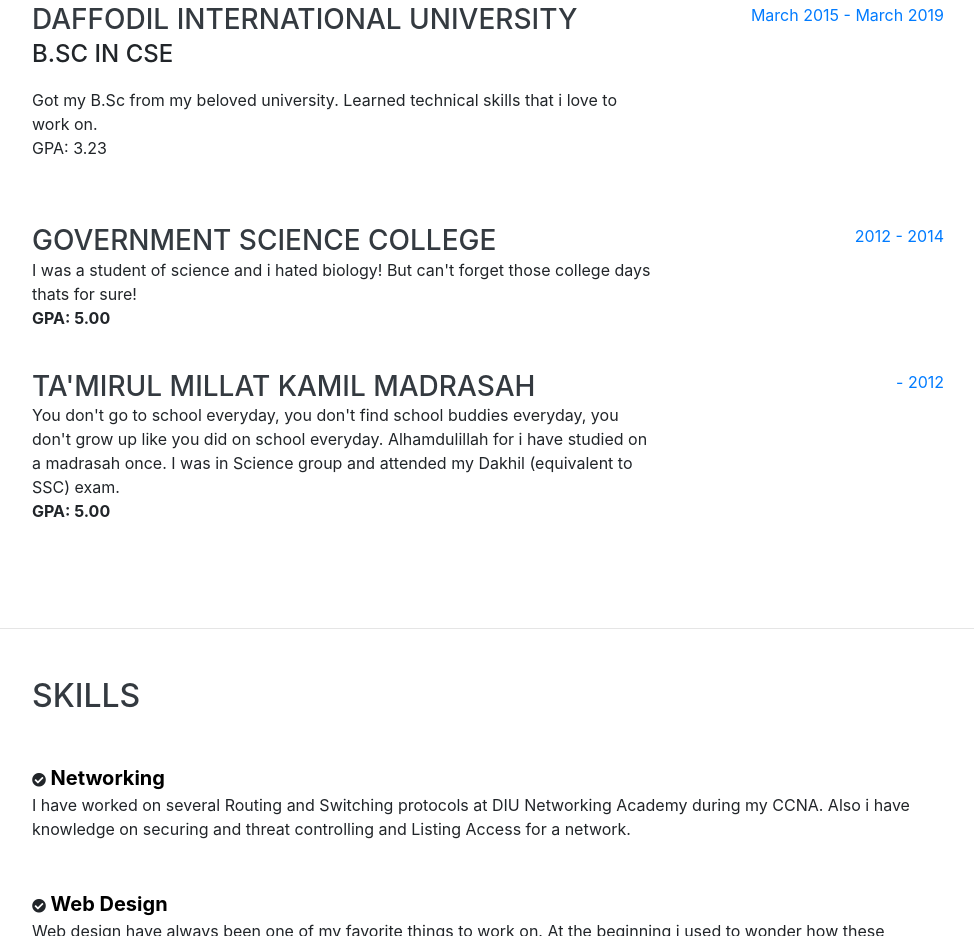
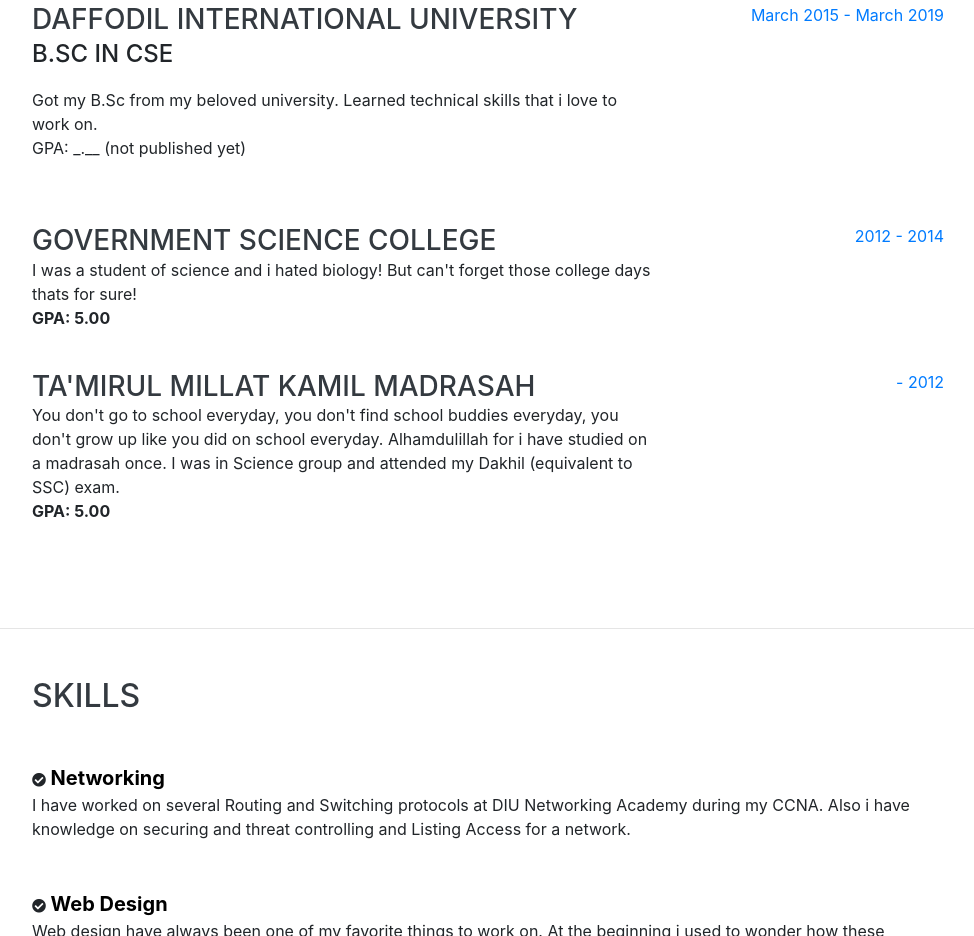
Before and after one commit to Talha5705/talhazubaer, a website with bundled scripts: page index.html in a window 1280 px wide. Shown: the part 3338-4274 px from the top of the page, without its empty margins (288-1262 px from the left). Built offline with nearby package versions, Linux system fonts and the light colour scheme; a web font is replaced by a local one.

Commit message:
Update index.html

```diff
--- a/index.html
+++ b/index.html
@@ -187,7 +187,7 @@
 						<h3 class="mb-0">Daffodil International University</h3>
 						<div class="subheading mb-3">B.Sc in CSE</div>
 						<div>Got my B.Sc from my beloved university. Learned technical skills that i love to work on.  </div>
-						<p>GPA: 3.23</p>
+						<p>GPA: _.__ (not published yet)</p>
 					</div>
 					<div class="resume-date text-md-right">
 						<span class="text-primary">March 2015 - March 2019</span>
```
